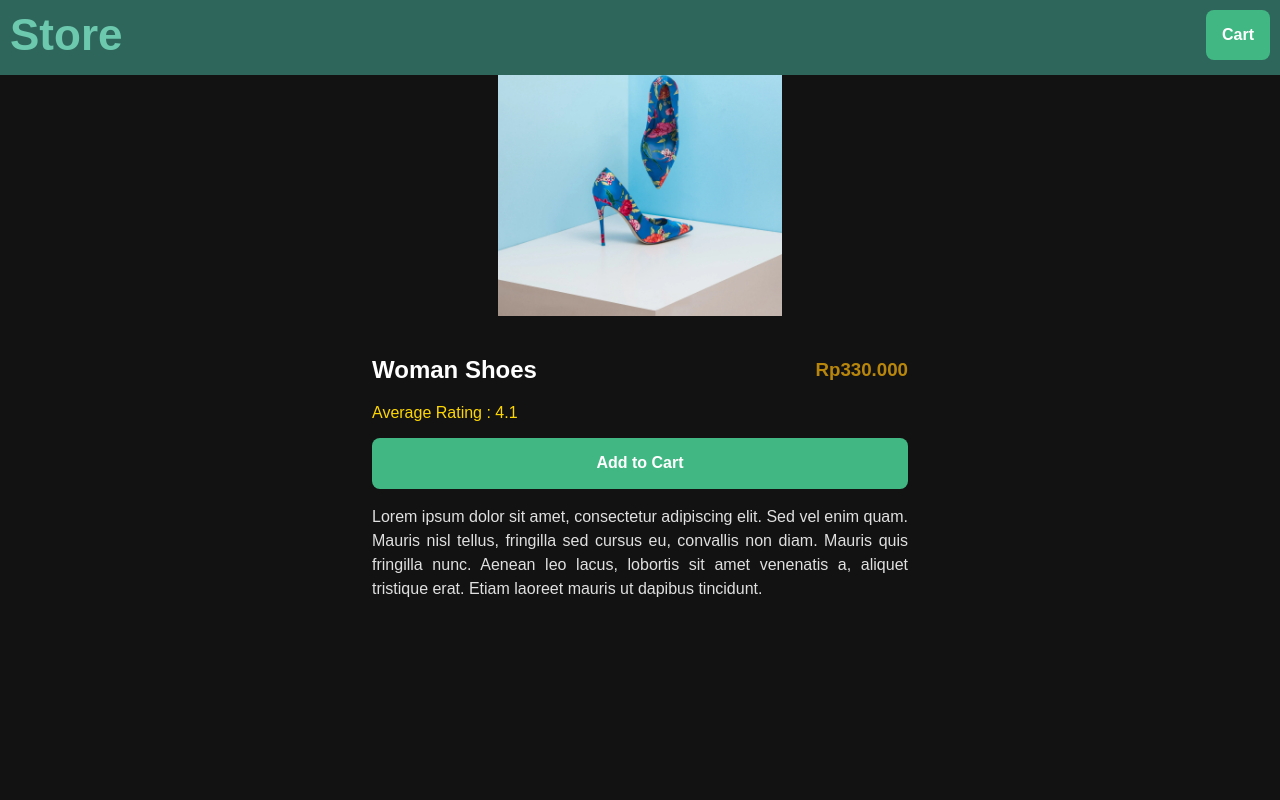
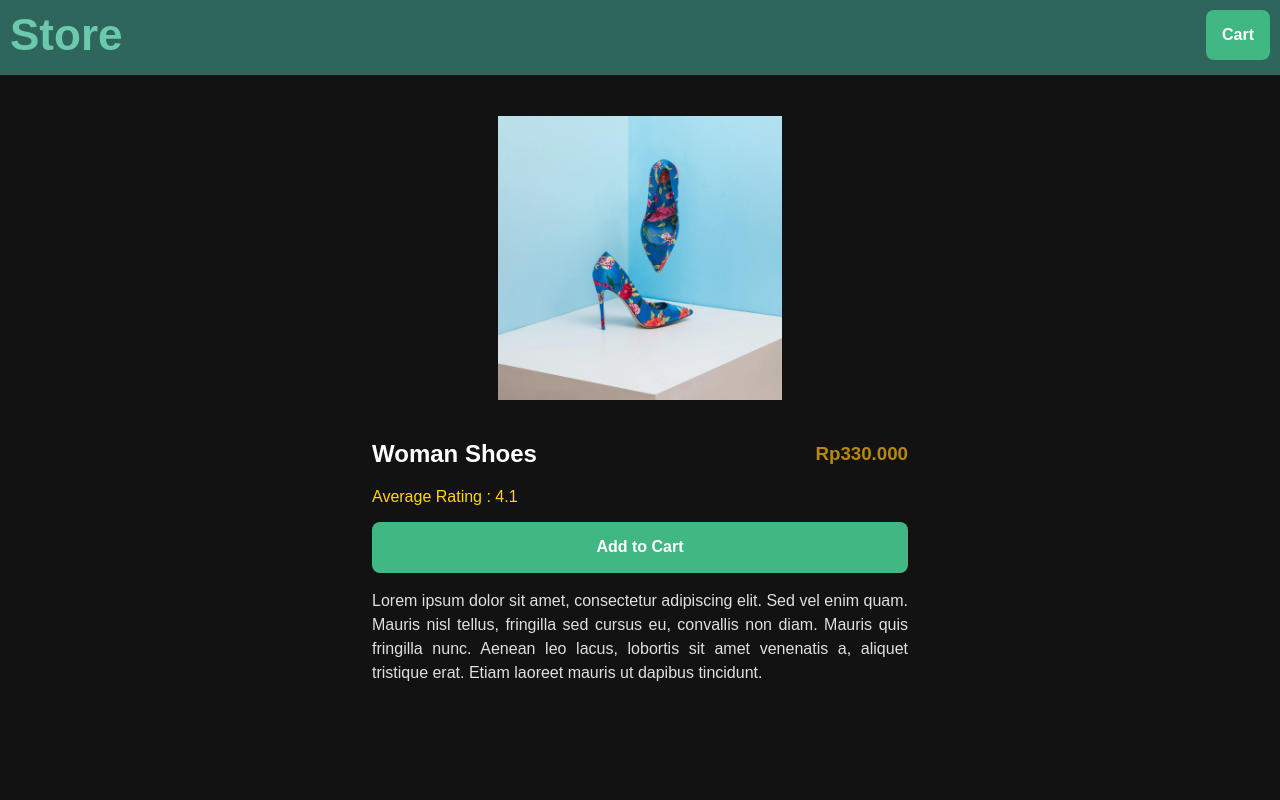
Before and after one commit to Zevhys/quickCart-client, a Vue app: page /product/109 in a window 1280 px wide. Shown: the top 800 px of the page. Built offline with nearby package versions, Linux system fonts and the light colour scheme.

Commit message:
fix layout

```diff
--- a/src/App.vue
+++ b/src/App.vue
@@ -29,7 +29,7 @@ export default {
 #page-wrap {
   margin: auto;
   max-width: 800px;
-  min-height: 300vh;
+  min-height: calc(100vh - 75px);
 }
 
 button {
--- a/src/views/product/ProductDetail.vue
+++ b/src/views/product/ProductDetail.vue
@@ -43,7 +43,7 @@ export default {
 
 <style scoped>
 #page-wrap {
-  margin-top: 16px;
+  margin-top: 100px;
   padding: 16px;
   max-width: 600px;
 }
```
